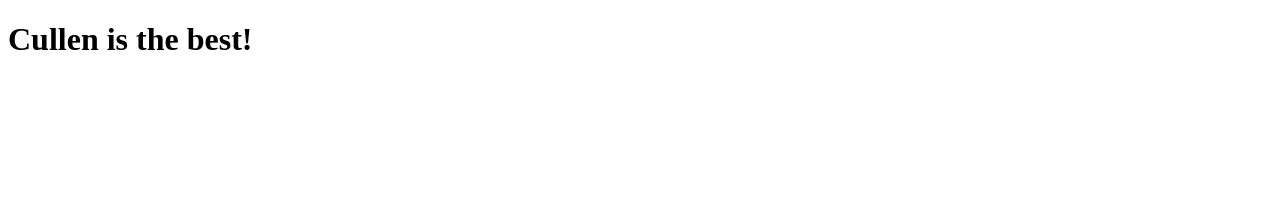
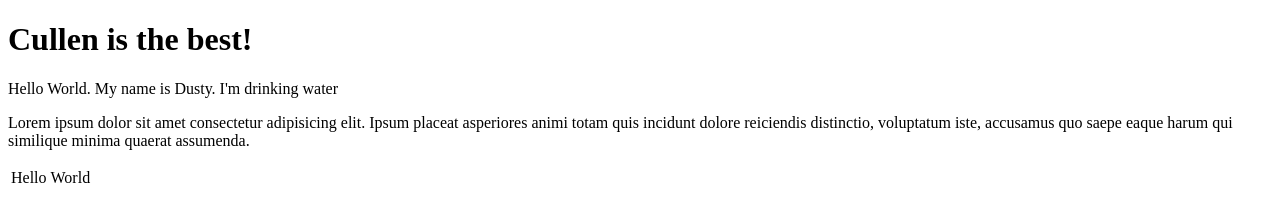
Before and after one commit to dustymeyers/cullen-html-css, a plain HTML site: page index.html in a window 1280 px wide. Drawn offline with Linux system fonts and the light colour scheme.

Commit message:
more html

```diff
--- a/index.html
+++ b/index.html
@@ -7,5 +7,34 @@
   </head>
   <body>
     <h1>Cullen is the best!</h1>
+
+    <div>
+      Hello World.
+      <!-- Don't use br tags!-->
+      <!-- <br>
+        <br>
+        <br>
+        <br>
+        <br>
+        <br>
+        <br>
+      The use of these line breaks is more of a styling concern-->
+      <span>My name is Dusty.</span>
+      <span>I'm drinking water</span>
+    </div>
+    <!-- Divs are block elements, It takes up the entire width of the page and will stack on top of eachother
+    Spans will put the element in line.-->
+    <table>
+      <tr>
+        <td>Hello</td>
+        <td>World</td>
+      </tr>
+      <p>
+        Lorem ipsum dolor sit amet consectetur adipisicing elit. Ipsum placeat
+        asperiores animi totam quis incidunt dolore reiciendis distinctio,
+        voluptatum iste, accusamus quo saepe eaque harum qui similique minima
+        quaerat assumenda.
+      </p>
+    </table>
   </body>
 </html>
```
